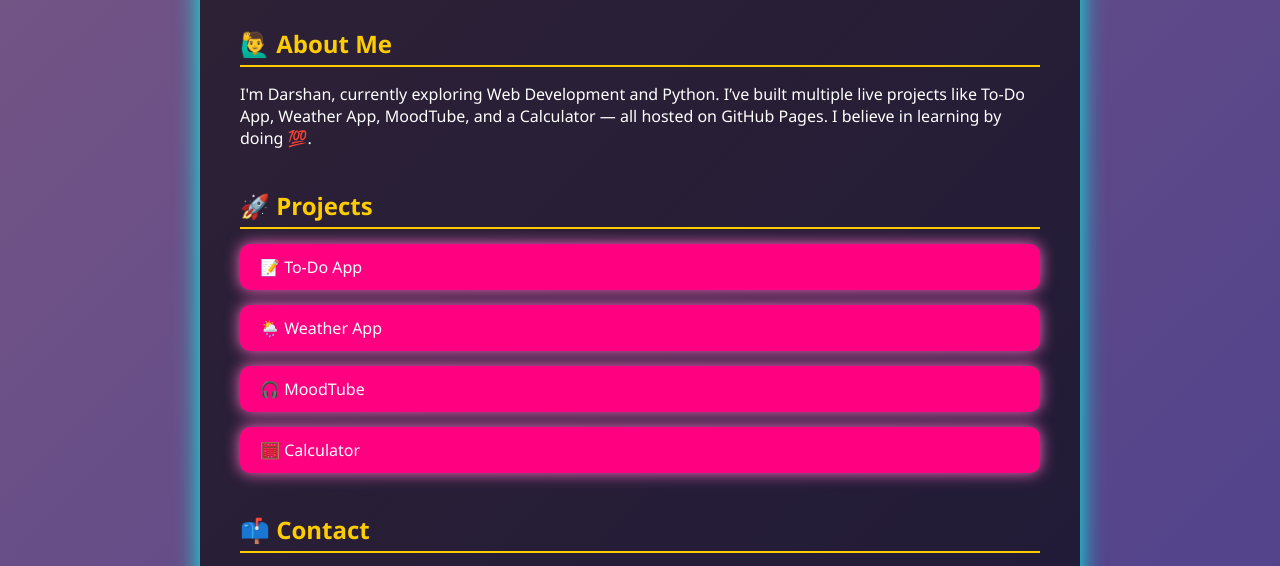
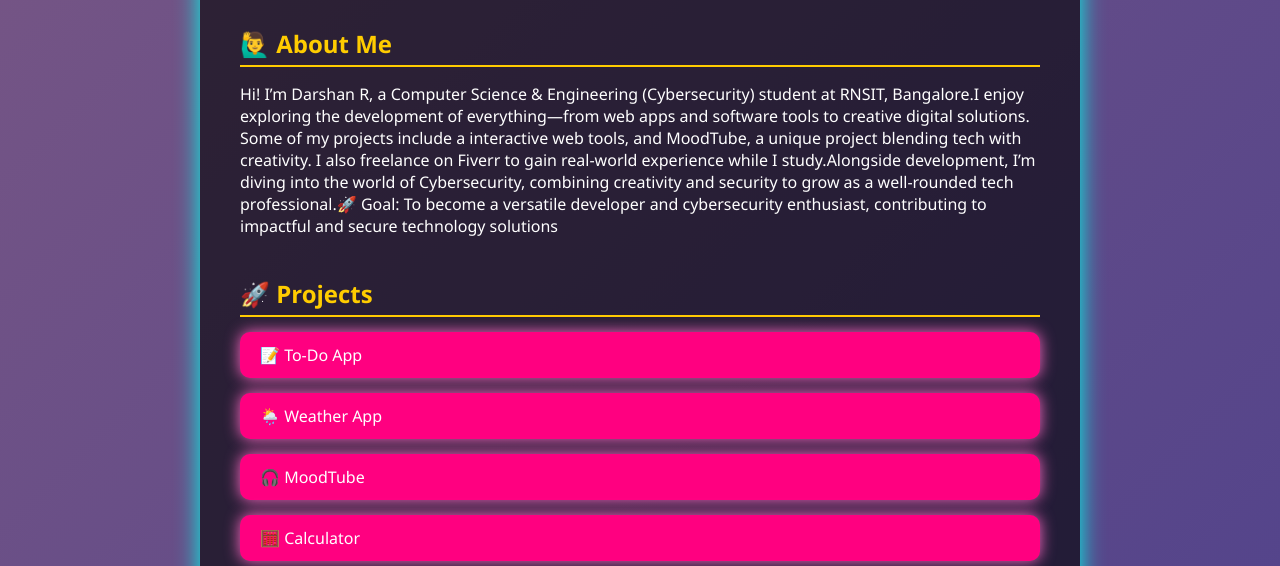
Before and after one commit to Darshan82775/portfolio, a plain HTML site: page index.html in a window 1280 px wide. Shown: the part 211-777 px from the top of the page. Drawn offline with Linux system fonts and the light colour scheme.

Commit message:
Revise content in index.html
Updated the 'About Me' section with new information and improved project descriptions.

```diff
--- a/index.html
+++ b/index.html
@@ -16,7 +16,7 @@
     <section class="about">
       <h2>🙋‍♂️ About Me</h2>
       <p>
-        I'm Darshan, currently exploring Web Development and Python. I’ve built multiple live projects like To-Do App, Weather App, MoodTube, and a Calculator — all hosted on GitHub Pages. I believe in learning by doing 💯.
+        Hi! I’m Darshan R, a Computer Science & Engineering (Cybersecurity) student at RNSIT, Bangalore.I enjoy exploring the development of everything—from web apps and software tools to creative digital solutions. Some of my projects include a interactive web tools, and MoodTube, a unique project blending tech with creativity. I also freelance on Fiverr to gain real-world experience while I study.Alongside development, I’m diving into the world of Cybersecurity, combining creativity and security to grow as a well-rounded tech professional.🚀 Goal: To become a versatile developer and cybersecurity enthusiast, contributing to impactful and secure technology solutions
       </p>
     </section>
 
```
